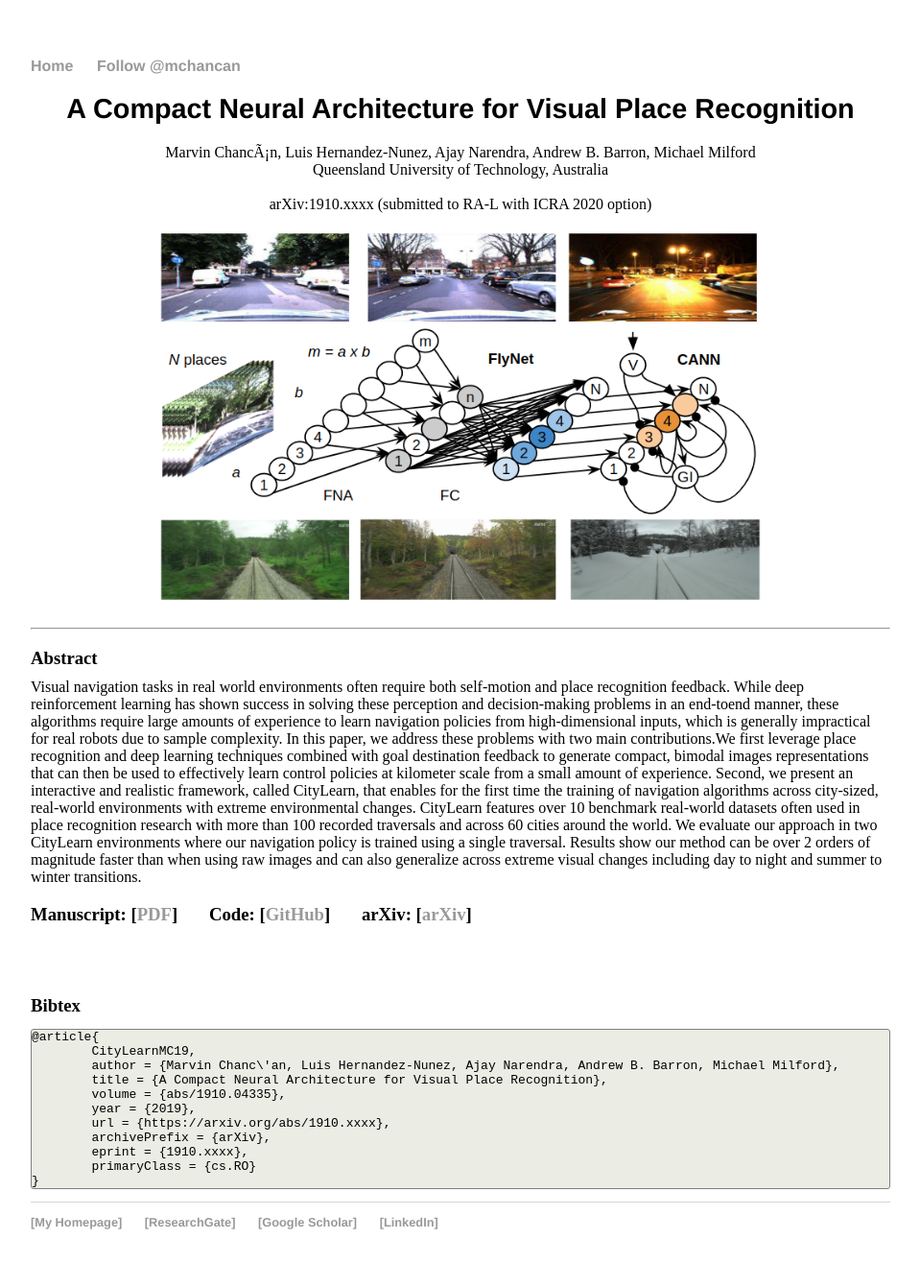
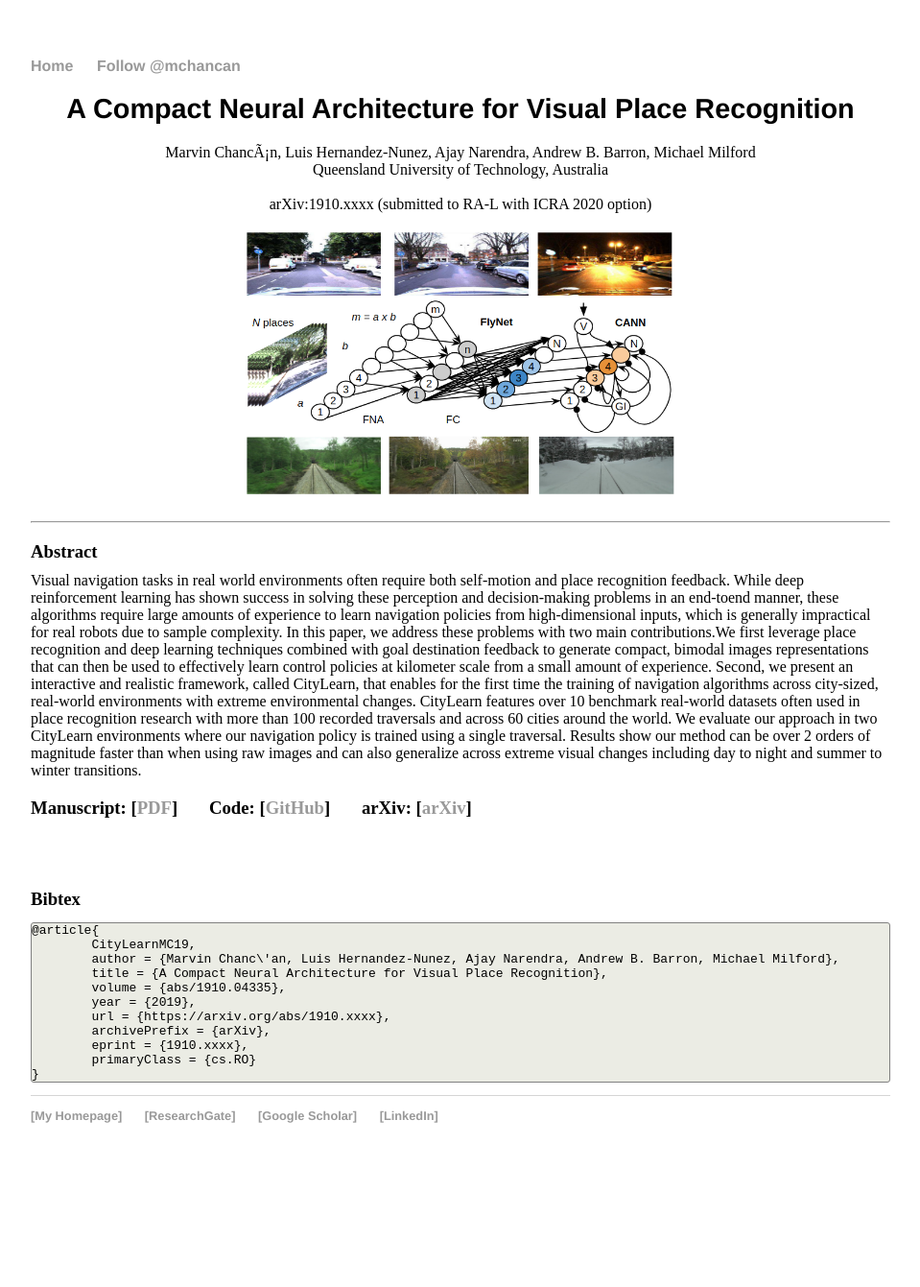
Before and after one commit to mchancan/mchancan.github.io, a Jekyll site: the page built from projects/FlyNet/index.html, in a window 1280 px wide. Shown: the whole page at 96% size, without its empty margins (160-1119 px from the left). Built offline with Jekyll 4.4.1, drawn with Linux system fonts in a browser that asks for light colours; comment, search, counter and statistics services are not loaded; after the commit the page ends 1230 px from its top, so only the background shows below that.

Commit message:
Update index.html

```diff
--- a/projects/FlyNet/index.html
+++ b/projects/FlyNet/index.html
@@ -12,7 +12,7 @@ title: "A Compact Neural Architecture for Visual Place Recognition"
 		<br>
 		arXiv:1910.xxxx (submitted to RA-L with ICRA 2020 option)<br>
 		<br>
-		<img style="vertical-align:middle" src="fn.png"  width="70%" height="inherit"/>
+		<img style="vertical-align:middle" src="fn.png"  width="50%" height="inherit"/>
 	</center>
 </td>
 
```
